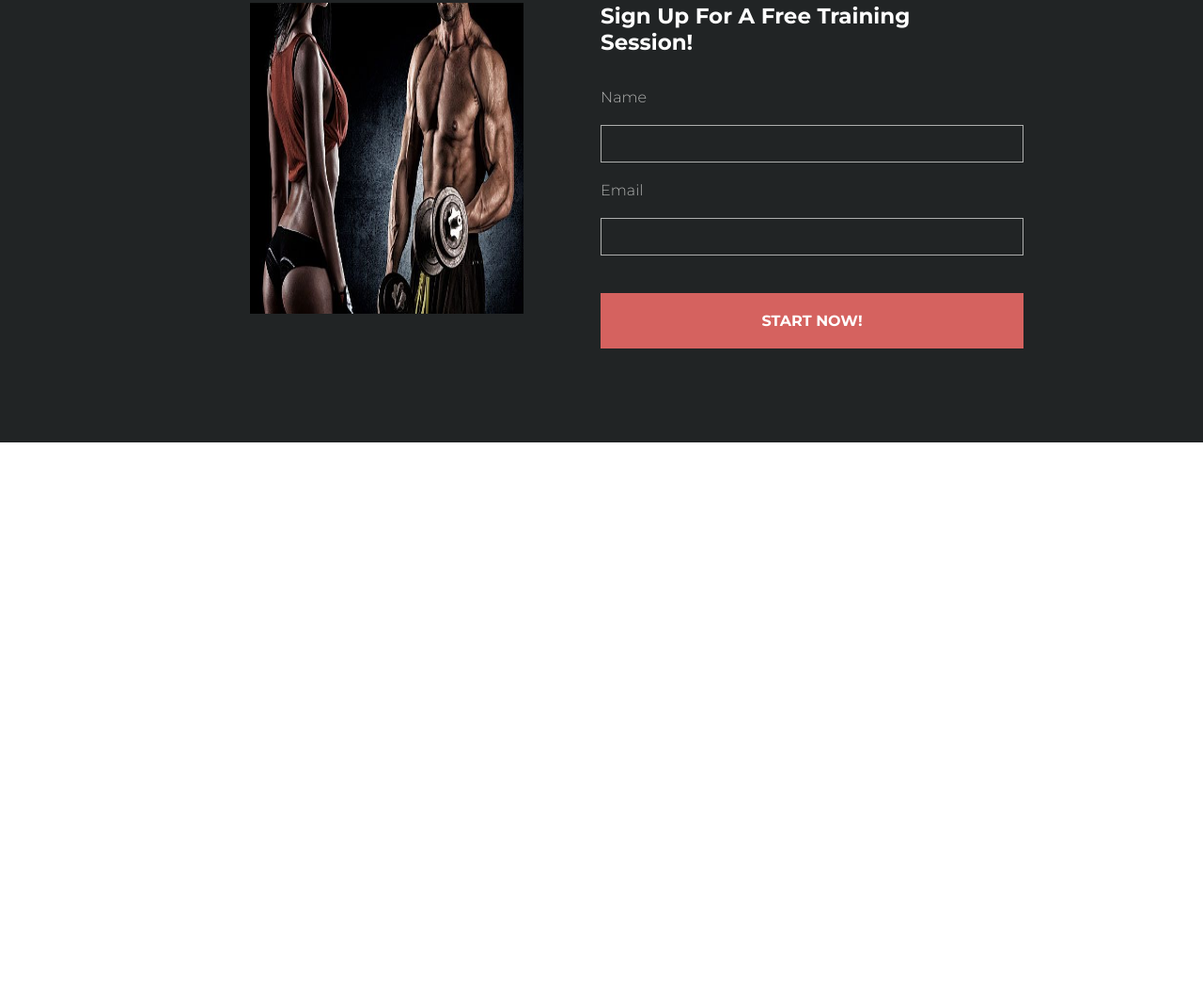
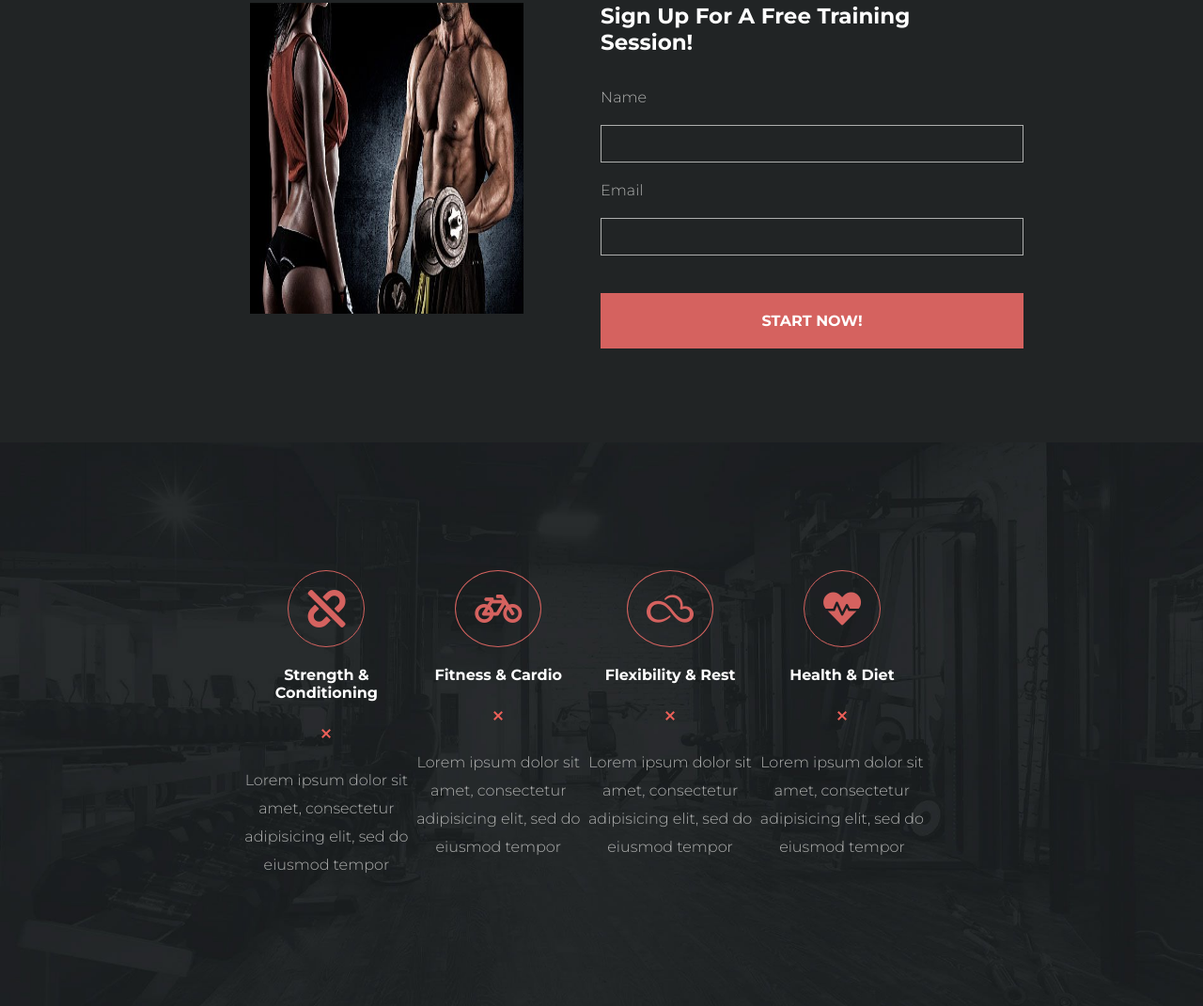
Before and after one commit to AlbertoGambino/proj-html-vuejs, a plain HTML site: page index.html in a window 1280 px wide. Shown: the part 1297-2368 px from the top of the page at 94% size. Before the commit the page ends 1768 px from the top, so only its background shows below. Drawn offline with Linux system fonts and the light colour scheme.

Commit message:
card icon (manca un'animazione)

```diff
--- a/index.html
+++ b/index.html
@@ -81,9 +81,113 @@
             START NOW!
           </div>
 
+        </div>
+
+      </div>
+
+    </div>
+    <div class="circle-cards">
+
+      <div class="cards-container">
+
+        <div class="card">
+
+          <div class="card-icon">
+
+            <i class="fas fa-unlink"></i>
+
+          </div>
+          <div class="card-title">
+
+            Strength & Conditioning
+
+          </div>
+          <div class="card-divider">
+
+            <img src="img/divider-x-red.png" alt="">
+
+          </div>
+          <div class="card-p">
+
+            Lorem ipsum dolor sit amet, consectetur adipisicing elit, sed do eiusmod tempor
+
+          </div>
+
+        </div>
+        <div class="card">
+
+          <div class="card-icon">
+
+            <i class="fas fa-bicycle"></i>
+
+          </div>
+          <div class="card-title">
+
+            Fitness & Cardio
+
+          </div>
+          <div class="card-divider">
+
+            <img src="img/divider-x-red.png" alt="">
+
+          </div>
+          <div class="card-p">
+
+            Lorem ipsum dolor sit amet, consectetur adipisicing elit, sed do eiusmod tempor
+
+          </div>
+
+        </div>
+        <div class="card">
+
+          <div class="card-icon">
+
+            <i class="fab fa-skyatlas"></i>
+
+          </div>
+          <div class="card-title">
+
+            Flexibility & Rest
+
+          </div>
+          <div class="card-divider">
+
+            <img src="img/divider-x-red.png" alt="">
+
+          </div>
+          <div class="card-p">
+
+            Lorem ipsum dolor sit amet, consectetur adipisicing elit, sed do eiusmod tempor
+
+          </div>
+
+        </div>
+        <div class="card">
+
+          <div class="card-icon">
+
+            <i class="fas fa-heartbeat"></i>
+
+          </div>
+          <div class="card-title">
+
+            Health & Diet
+
+          </div>
+          <div class="card-divider">
+
+            <img src="img/divider-x-red.png" alt="">
+
+          </div>
+          <div class="card-p">
+
+            Lorem ipsum dolor sit amet, consectetur adipisicing elit, sed do eiusmod tempor
+
+          </div>
+
+        </div>
 
 
-        </div>
 
       </div>
 
--- a/style.css
+++ b/style.css
@@ -7,7 +7,7 @@
 
 .wallpaper{
   height: 100vh;
-  width: 100vw;
+  width: 100%;
   background-image: url('img/home-banner.jpg');
   background-attachment: fixed;
   display: flex;
@@ -188,3 +188,70 @@
   margin-top: 40px;
   font-weight: bold;
 }
+
+.circle-cards{
+  width: 100%;
+  display: flex;
+  min-height: 600px;
+  background-image: url('img/gym_bkgd_bw-compressor.jpg');
+  background-repeat: no-repeat;
+  background-position: center;
+  background-size: cover;
+
+}
+
+.cards-container{
+
+  width: 60%;
+  margin: auto;
+  display: flex;
+}
+
+.card{
+
+  width: calc(100%/4.2);
+
+  transition: all 1s ease;
+}
+
+.card:hover .card-title{
+  color: #d5625f;
+}
+
+.card:hover .card-icon i{
+  transform: scale(0.9);
+}
+
+.card-icon{
+
+  text-align: center;
+  padding-bottom: 20px;
+}
+
+.card-icon i{
+  border: 1px solid #d5625f;
+  border-radius: 100%;
+  color: #d5625f;
+  font-size: 40px;
+  padding: 20px;
+
+
+}
+
+.card-title{
+  color: white;
+  text-align: center;
+  font-weight: bolder;
+}
+
+.card-divider{
+  text-align: center;
+  padding: 25px 0;
+}
+
+.card-p{
+  text-align: center;
+  color: #aeafae;
+  line-height: 30px;
+  font-size: bold;
+}
```
